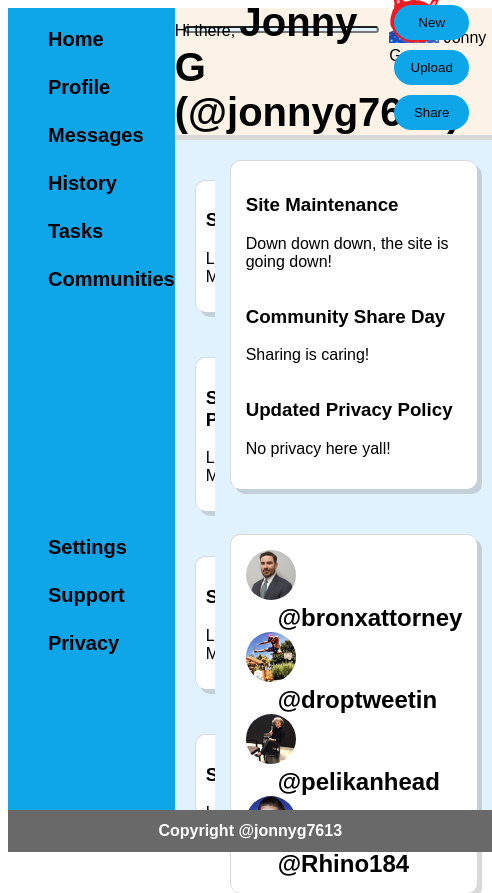
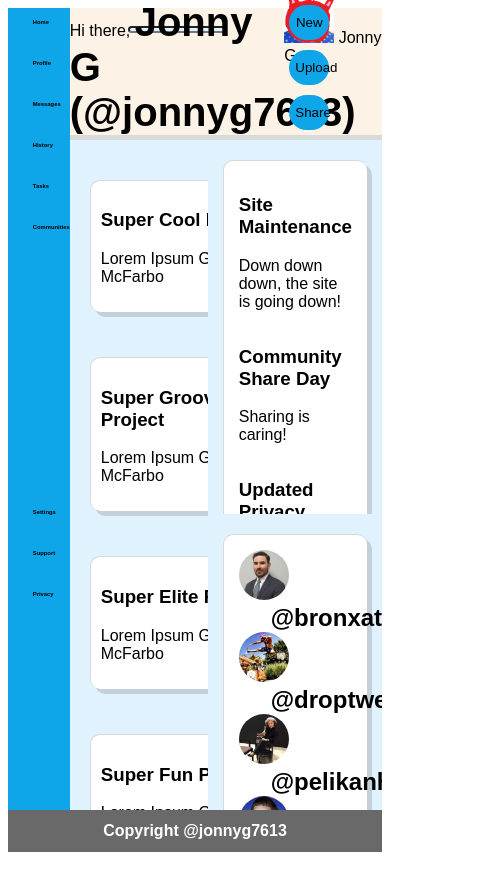
Before and after one commit to JonnyG7613/Dashboard, a plain HTML site: page index.html in a window 390 px wide. Shown: the whole page, 492 px wide, since content can reach past the window. After the commit the page ends 860 px from the top, so only its background shows below. Drawn offline with Linux system fonts and the light colour scheme.

Commit message:
V 0.4 Updated colors and hover effects.  Started media query for tablet/smartphone screens. Updated font sizes and overflows for trending grid.

```diff
--- a/style.css
+++ b/style.css
@@ -3,6 +3,7 @@
     --items-bg-color: rgb(255, 255, 255);
     --shadow-bg-color: rgba(128, 128, 128, .3);
     --sidebar-bg-color: #0ea5e9;
+    --sidebarHover-bg-bolor: #0a85be;
 }
 
 body {
@@ -17,7 +18,8 @@ body {
    ========= */
 
 #sidebar {
-    font-size: 20px;
+    position: sticky;
+    font-size: 1.5vw;
     font-weight: bold;
     background-color: var(--sidebar-bg-color);
     grid-area: 1 / 1 / 4 / 2;
@@ -27,29 +29,37 @@ body {
 
 .mainTasks {
     list-style-type: none;
-    padding-left: 40px;
+    padding-left: 2.5vw;
 }
 
 .mainTasks li {
     margin-bottom: 25px;
+    padding: 5px 0 5px 15px;
 }
 
 .mainTasks li:hover {
     transform: scale(1.1);
+    border-radius: 20px;
+    background-color: var(--sidebarHover-bg-bolor);
+    width: 10vw;
 }
 
 .helpTasks {
     list-style-type: none;
     margin-bottom: 0;
-    padding-left: 40px;
+    padding-left: 2.5vw;
 }
 
 .helpTasks li {
     margin-top: 25px;
+    padding: 5px 0 5px 15px;
 }
 
 .helpTasks li:hover {
     transform: scale(1.1);
+    border-radius: 20px;
+    background-color: var(--sidebarHover-bg-bolor);
+    width: 10vw;
 }
 
 /* =========
@@ -109,7 +119,7 @@ body {
 #lowerBarRight button {
     margin: 5px;
     border-radius: 20px;
-    width: 75px;
+    width: 70px;
     height: 35px;
     background-color: var(--sidebar-bg-color);
     border: none;
@@ -154,7 +164,7 @@ body {
     grid-area: 2 / 3 / 3 / 4;
     background-color: var(--main-bg-color);
     margin-top: 5px;
-
+    padding-bottom: 10px;
 }
 
 #announcements>div {
@@ -176,6 +186,7 @@ body {
 #trending {
     grid-area: 3 / 3 / 4 / 4;
     background-color: var(--main-bg-color);
+    overflow: auto;
 }
 
 #trending>div {
@@ -215,4 +226,12 @@ body {
     justify-content: center;
 }
 
-/* @media (maxwidth:600px) {} */
+@media (max-width:1000px) {
+    #searchBar {
+        width: 25vw;
+    }
+
+    #lowerBarRight button {
+        width: 40px;
+    }
+}
```
Also changed, not shown: 1 other file.
